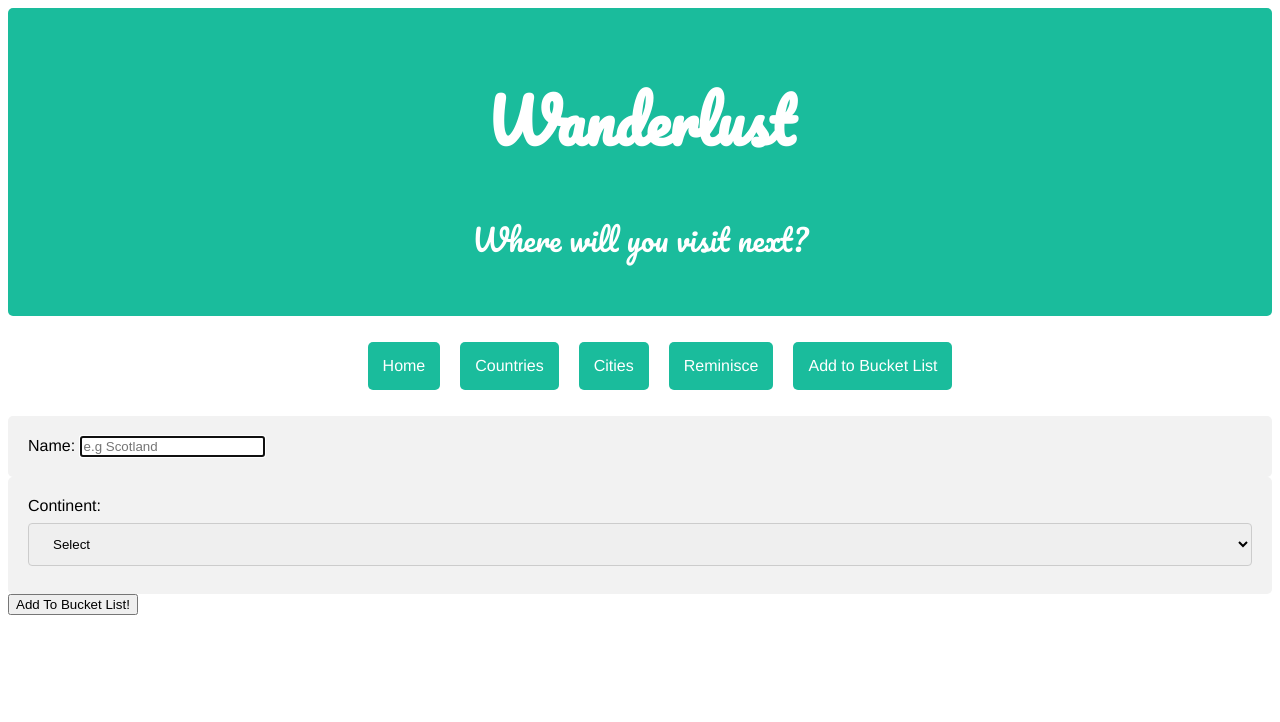
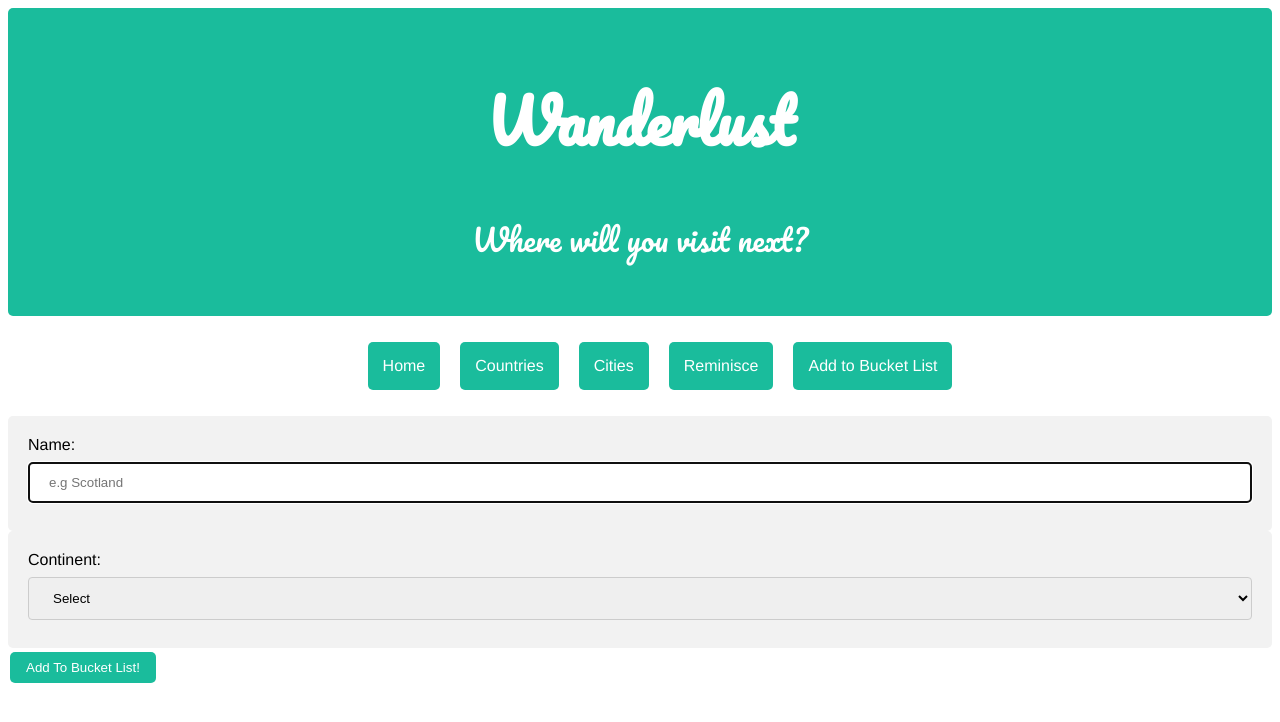
Before and after one commit to ruthironside/travel_bucket_list_project, a Flask app: page /countries/new in a window 1280 px wide. Shown: the top 722 px of the page. Run offline with Flask 2, Linux system fonts and the light colour scheme; data that the repository does not hold is empty; some libraries are stand-ins or nearby versions.

Commit message:
fixed some css

```diff
--- a/static/css/style.css
+++ b/static/css/style.css
@@ -74,7 +74,7 @@ body > main {
   text-align: center;
 }
 
-.delete input[type=button], input[type=submit], input[type=reset] {
+/* .delete input[type=button], input[type=submit], input[type=reset] {
   background-color: #1abc9c;
   border: none;
   border-radius: 5px;
@@ -85,7 +85,7 @@ body > main {
   cursor: pointer;
   align-content: center;
   text-align: center;
-}
+} */
 
 .delete {
   align-content: center;
--- a/templates/base.html
+++ b/templates/base.html
@@ -27,7 +27,7 @@
         </nav>
     </header>
     <main>
-        <!-- <button class="button"><li><a href="/cities/new">Add to Bucket List</a></li></button> -->
+
     </main>
         {% block content %}
         {% endblock %}
--- a/templates/cities/edit.html
+++ b/templates/cities/edit.html
@@ -17,10 +17,8 @@
       <option value="False">False</option>
     </select>
   </div>
+</form>
 
-
-
-</form>
 <button class="button" type="submit">Update City</button>
 </body>
 
--- a/templates/countries/new.html
+++ b/templates/countries/new.html
@@ -1,7 +1,7 @@
 {% extends "base.html" %}
 {% block content %}
 
-<form action="/countries" method="POST">
+<form class="editform" action="/countries" method="POST">
 
   <div>
     <label for="name">Name:</label>
@@ -21,7 +21,7 @@
     </select>
   </div>
 
-  <button type="submit">Add To Bucket List!</button>
+  <button class="button" type="submit">Add To Bucket List!</button>
 
 
 </form>
--- a/templates/index.html
+++ b/templates/index.html
@@ -1,8 +1,6 @@
 {% extends "base.html" %}
 {% block content %}
-<section id="home-image">
-    <!-- <h1>Travel Bucket-list!</h1>
-
-    <p>Where's your next adventure?</p> -->
+<section>
+    <img src="static/images/beachimage.jpg"/>
 </section>
 {% endblock content %}
```
Also changed, not shown: 1 other file.
